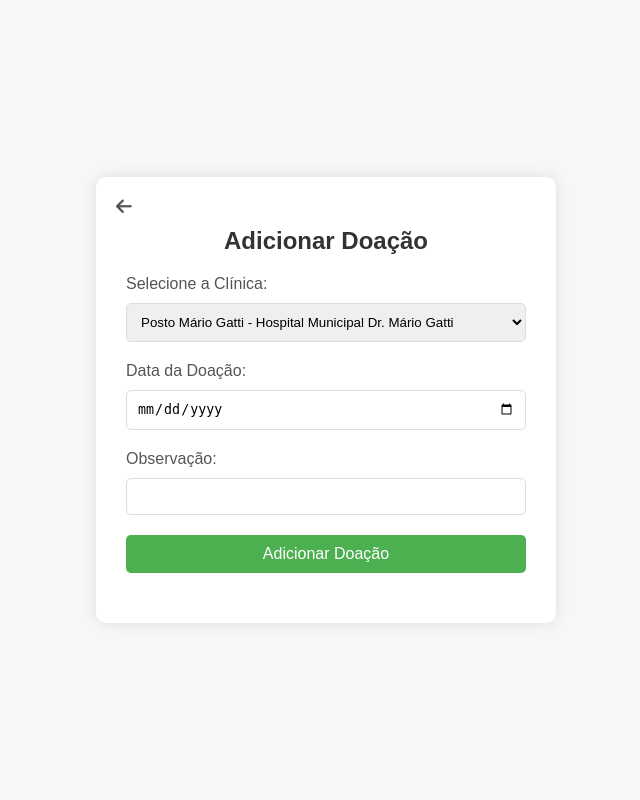
After one commit to RafaMazoliniF/DoaSangue, a Flask app: page /add_donation in a window 1280 px wide. The commit adds this page. Shown: the whole page, without its empty margins (314-954 px from the left). Run offline with Flask 3, Linux system fonts and the light colour scheme; data comes from the database, SQL or seed files in the repository.

Commit message:
crud doação

```diff
--- a/app.py
+++ b/app.py
@@ -201,25 +201,105 @@ def historic():
     c = con.cursor()
 
     email = session.get('email')
-    history = []
 
     c.execute("SELECT id FROM users WHERE email=?", (email,))
-    user_id = c.fetchone()
+    user_id = c.fetchone()[0]
 
-    if user_id:
-        user_id = user_id[0]
-
-        c.execute("SELECT clinicas.nome, agendamentos.date FROM agendamentos JOIN clinicas ON agendamentos.clinicas_id = clinicas.id WHERE agendamentos.users_id = ?", (user_id,))
-        history = [(nome, datetime.strptime(date, '%Y-%m-%d').strftime('%d/%m/%Y')) for nome, date in c.fetchall()]
+    c.execute("SELECT clinicas.nome, agendamentos.date, agendamentos.rowid FROM agendamentos JOIN clinicas ON agendamentos.clinicas_id = clinicas.id WHERE agendamentos.users_id = ?", (user_id,))
+    history = [(nome, datetime.strptime(date, '%Y-%m-%d').strftime('%d/%m/%Y'), rowid) for nome, date, rowid in c.fetchall()]
 
     con.close()
 
-    if not history:
-        message_none_clinicas = "Seu histórico está vazio!"
-    else:
-        message_none_clinicas = None
+    return render_template('historic.html', history=history)
 
-    return render_template('historic.html', history=history, message_none_clinicas=message_none_clinicas)
+@app.route('/add_donation', methods=['GET', 'POST'])
+def add_donation():
+    con = sqlite3.connect('users.db')
+    c = con.cursor()
+
+    email = session.get('email')
+
+    c.execute("SELECT nome FROM clinicas")
+    clinicas = c.fetchall()
+
+    success_message = None
+    error_date = None
+
+    if request.method == 'POST':
+        clinica = request.form.get('clinica')
+        date_str = request.form.get('data')
+        observation = request.form.get('observacao')
+
+        if clinica and date_str:
+            try:
+                booking_date = datetime.strptime(date_str, '%Y-%m-%d')
+                today = datetime.today()
+
+                if booking_date.date() > today.date():
+                    error_date = "A data da doação deve ser no passado."
+                else:
+                    c.execute("SELECT id FROM clinicas WHERE nome=?", (clinica,))
+                    clinica_id = c.fetchone()
+
+                    if clinica_id:
+                        clinica_id = clinica_id[0]
+
+                        c.execute("SELECT id FROM users WHERE email=?", (email,))
+                        user_id = c.fetchone()[0]
+
+                        c.execute("INSERT INTO agendamentos (users_id, clinicas_id, date, observacao) VALUES (?, ?, ?, ?)",
+                                  (user_id, clinica_id, date_str, observation))
+                        con.commit()
+
+                        success_message = "Doação adicionada com sucesso!"
+                    else:
+                        error_clinica = "Clínica selecionada não existe!"
+            except ValueError:
+                error_date = "Formato de data inválido. Use o formato AAAA-MM-DD."
+
+    con.close()
+    return render_template('add_donation.html', clinicas=clinicas, success_message=success_message, error_date=error_date)
+
+@app.route('/edit_donation/<int:donation_id>', methods=['GET', 'POST'])
+def edit_donation(donation_id):
+    con = sqlite3.connect('users.db')
+    c = con.cursor()
+
+    c.execute("SELECT nome FROM clinicas")
+    clinicas = c.fetchall()
+
+    c.execute("SELECT clinicas.nome, agendamentos.date, agendamentos.observacao FROM agendamentos JOIN clinicas ON agendamentos.clinicas_id = clinicas.id WHERE agendamentos.rowid = ?", (donation_id,))
+    donation = c.fetchone()
+
+    if request.method == 'POST':
+        clinica = request.form.get('clinica')
+        date_str = request.form.get('data')
+        observation = request.form.get('observacao')
+
+        c.execute("SELECT id FROM clinicas WHERE nome=?", (clinica,))
+        clinica_id = c.fetchone()[0]
+
+        c.execute("UPDATE agendamentos SET clinicas_id = ?, date = ?, observacao = ? WHERE rowid = ?",
+                  (clinica_id, date_str, observation, donation_id))
+        con.commit()
+        con.close()
+
+        return redirect(url_for('historic'))
+
+    con.close()
+    return render_template('edit_donation.html', donation=donation, clinicas=clinicas)
+
+@app.route('/delete_donation/<int:donation_id>')
+def delete_donation(donation_id):
+    con = sqlite3.connect('users.db')
+    c = con.cursor()
+
+    c.execute("DELETE FROM agendamentos WHERE rowid = ?", (donation_id,))
+    con.commit()
+    con.close()
+
+    return redirect(url_for('historic'))
+
 
 @app.route('/logout')
 def logout():
--- /dev/null
+++ b/templates/add_donation.html
@@ -0,0 +1,135 @@
+<!DOCTYPE html>
+<html lang="en">
+<head>
+    <meta charset="UTF-8">
+    <meta name="viewport" content="width=device-width, initial-scale=1.0">
+    <title>Adicionar Doação</title>
+    <link href="https://cdnjs.cloudflare.com/ajax/libs/font-awesome/6.0.0-beta3/css/all.min.css" rel="stylesheet">
+    <style>
+        body {
+            font-family: Arial, sans-serif;
+            background-color: #f7f7f7;
+            margin: 0;
+            padding: 0;
+            display: flex;
+            justify-content: center;
+            align-items: center;
+            height: 100vh;
+        }
+
+        .form-container {
+            background-color: #fff;
+            padding: 30px;
+            border-radius: 10px;
+            box-shadow: 0 0 15px rgba(0, 0, 0, 0.1);
+            max-width: 400px;
+            width: 100%;
+            position: relative;
+        }
+
+        h2 {
+            color: #333;
+            text-align: center;
+            margin-bottom: 20px;
+        }
+
+        label {
+            display: block;
+            margin-bottom: 10px;
+            color: #555;
+        }
+
+        select, input[type="date"], input[type="text"], button {
+            width: 100%;
+            padding: 10px;
+            margin-bottom: 20px;
+            border: 1px solid #ddd;
+            border-radius: 5px;
+            box-sizing: border-box;
+        }
+
+        button {
+            background-color: #4CAF50;
+            color: white;
+            border: none;
+            cursor: pointer;
+            font-size: 16px;
+        }
+
+        button:hover {
+            background-color: #45a049;
+        }
+
+        .success-message {
+            color: green;
+            text-align: center;
+            margin-bottom: 20px;
+        }
+
+        .error-message {
+            color: red;
+            text-align: center;
+            margin-bottom: 20px;
+        }
+
+        .back-button {
+            position: absolute;
+            top: 20px;
+            left: 20px;
+            text-decoration: none;
+            color: #555;
+            font-size: 18px;
+            display: inline-block;
+        }
+
+        .back-button i {
+            margin-right: 5px;
+        }
+
+        .back-button:hover {
+            color: #2c2c2c;
+        }
+    </style>
+</head>
+<body>
+    <div class="form-container">
+        <a href="{{ url_for('profile', full_name=session['full_name']) }}" class="back-button">
+            <i class="fas fa-arrow-left"></i>
+        </a>
+        <h2>Adicionar Doação</h2>
+
+        {% if success_message %}
+            <p class="success-message">{{ success_message }}</p>
+        {% endif %}
+
+        <form method="POST" action="">
+            <label for="clinica">Selecione a Clínica:</label>
+            <select id="clinica" name="clinica" required>
+                {% for clinica in clinicas %}
+                    <option value="{{ clinica[0] }}">{{ clinica[0] }}</option>
+                {% endfor %}
+            </select>
+
+            <label for="data">Data da Doação:</label>
+            <input type="date" id="data" name="data" required>
+
+            <label for="observacao">Observação:</label>
+            <input type="text" id="observacao" name="observacao">
+
+            <button type="submit">Adicionar Doação</button>
+            {% if success_message %}
+                <div class="success">{{ success_message }}</div>
+                <script>
+                    setTimeout(function() {
+                        window.location.href = "{{ url_for('historic') }}";
+                    }, 2000);
+                </script>
+            {% endif %}
+        </form>
+
+        {% if error_date %}
+            <p class="error-message">{{ error_date }}</p>
+        {% endif %}
+    </div>
+</body>
+</html>
```
Also changed, not shown: templates/edit_donation.html (added, +127 -0 lines), templates/historic.html (+11 -3 lines).
